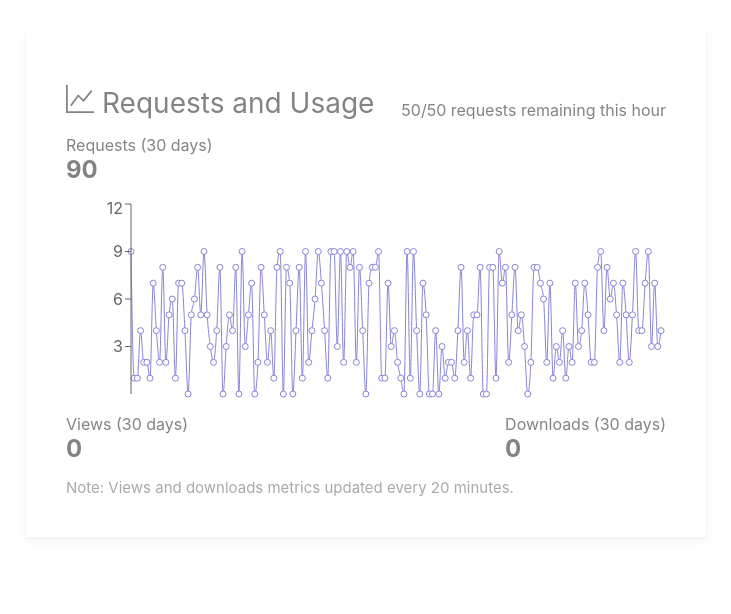
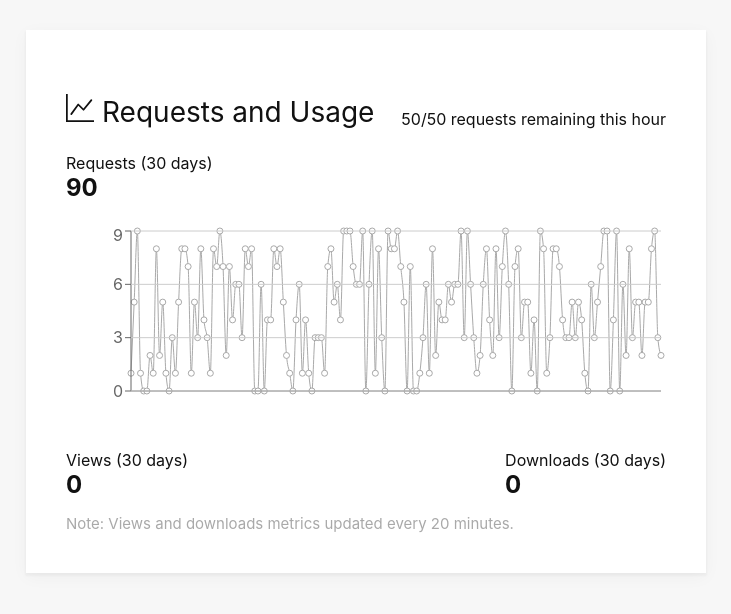
Before and after one commit to JongCleo/fakedash, a React (Create React App) app: page / in a window 1280 px wide. Shown: the top 614 px of the page, without its empty margins (274-1005 px from the left). Built offline with nearby package versions, Linux system fonts and the light colour scheme.

Commit message:
added tooltip interaction

```diff
--- a/public/index.html
+++ b/public/index.html
@@ -27,7 +27,7 @@
     -->
     <title>React App</title>
   </head>
-  <body>
+  <body style="background-color: #f7f7f7; margin:0;display:block;">
     <noscript>You need to enable JavaScript to run this app.</noscript>
     <div id="root"></div>
     <!--
--- a/src/App.js
+++ b/src/App.js
@@ -14,7 +14,6 @@ const App = () => {
     for (var i = 0; i < 168; i++ ) {
       const requests = Math.floor(Math.random() * 10);
       const name_str = requests + " requests at " + moment().subtract(i, "hours").format('hA MMMM Do')
-      console.log(name_str )
       data_arr.push({
         name: name_str,
         num_requests: requests
@@ -24,7 +23,7 @@ const App = () => {
     return data_arr
 
   }
-  generateData()
+
   return (
     <div className={styles.container}>
       <Card
--- a/src/components/Graph.js
+++ b/src/components/Graph.js
@@ -1,14 +1,18 @@
 import React from 'react';
-import {LineChart, Line, YAxis, Tooltip} from 'recharts';
+import {LineChart, Line, YAxis, XAxis, Tooltip, CartesianGrid} from 'recharts';
 
 
 const Graph = ({data}) => {
-
   return(
     <LineChart width={600} height={200} data={data}>
-      <Line type="monotone" dataKey="num_requests" stroke="#8884d8" />
-      <YAxis />
-      <Tooltip formatter = {(a,b,c) => { return(b.payload) }}/>
+      <Line type="monotone" dataKey="num_requests" stroke="#a9a9a9" />
+      <YAxis tickCount = {4}/>
+      <XAxis tick={false}/>
+      <Tooltip
+        labelFormatter = {() => ''}
+        formatter = {(value, label, props) => [props.payload.name]}
+      />
+      <CartesianGrid vertical={false}/>
     </LineChart>
   )
 }
--- a/src/modules/App.module.css
+++ b/src/modules/App.module.css
@@ -4,9 +4,4 @@
   margin-top: 30px;
   font-family: -apple-system, BlinkMacSystemFont, "San Francisco",
               "Helvetica Neue", Helvetica, Ubuntu, Roboto, Noto, "Segoe UI", Arial, sans-serif;
-  color: #838383;
 }
-
-.row {
-
-}
--- a/src/modules/Card.module.css
+++ b/src/modules/Card.module.css
@@ -3,10 +3,12 @@
   min-width: 600px;
   margin-bottom: 24px;
   box-shadow: 0 2px 2px 1px rgb(0 0 0 / 3%), 0 4px 16px rgb(0 0 0 / 4%);
+  background-color: #ffffff;
+  color: #111111;
 }
 
 .row {
-  margin-top: 15px;
+  margin-top: 24px;
   display: flex;
   justify-content: space-between;
   align-items: flex-end;
```
